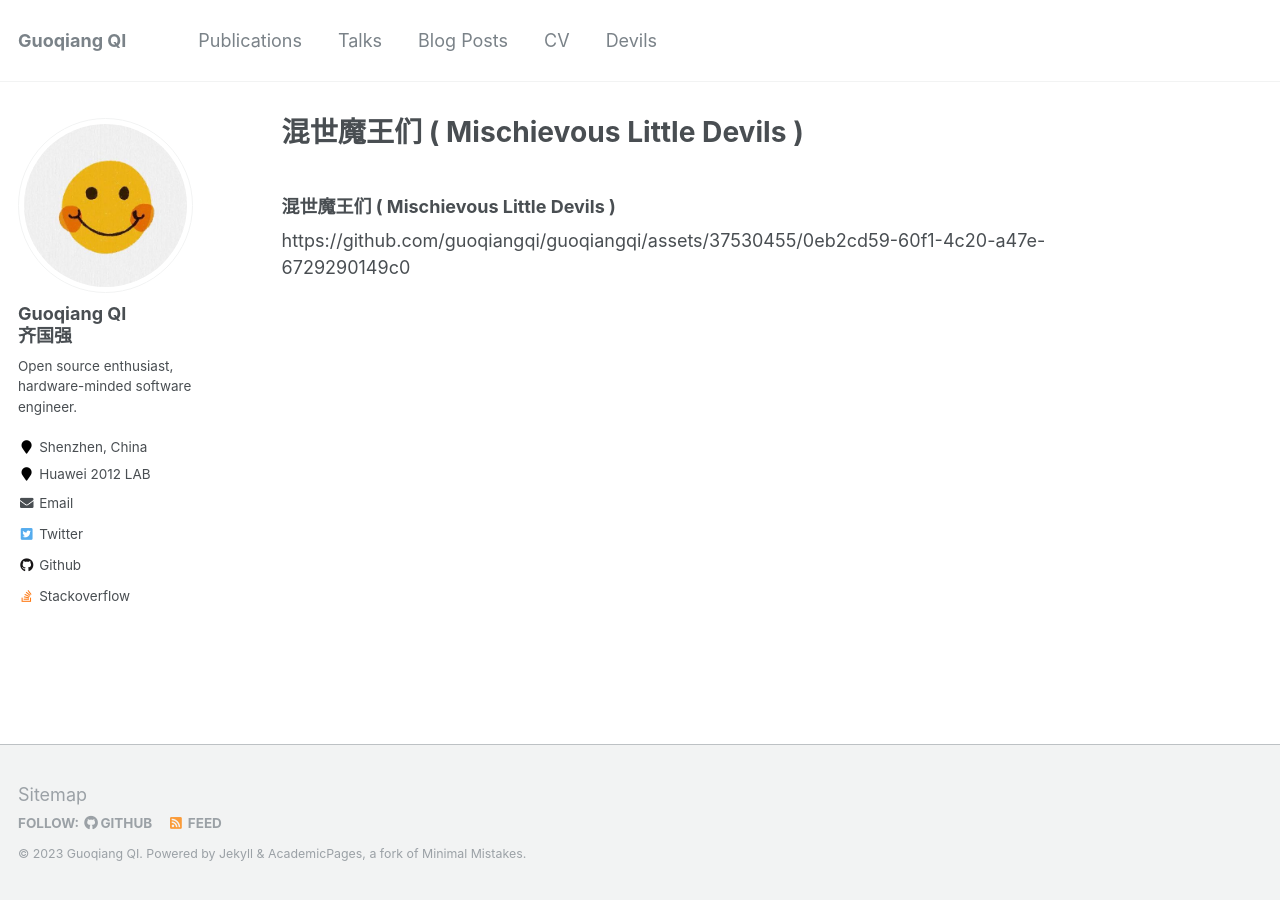
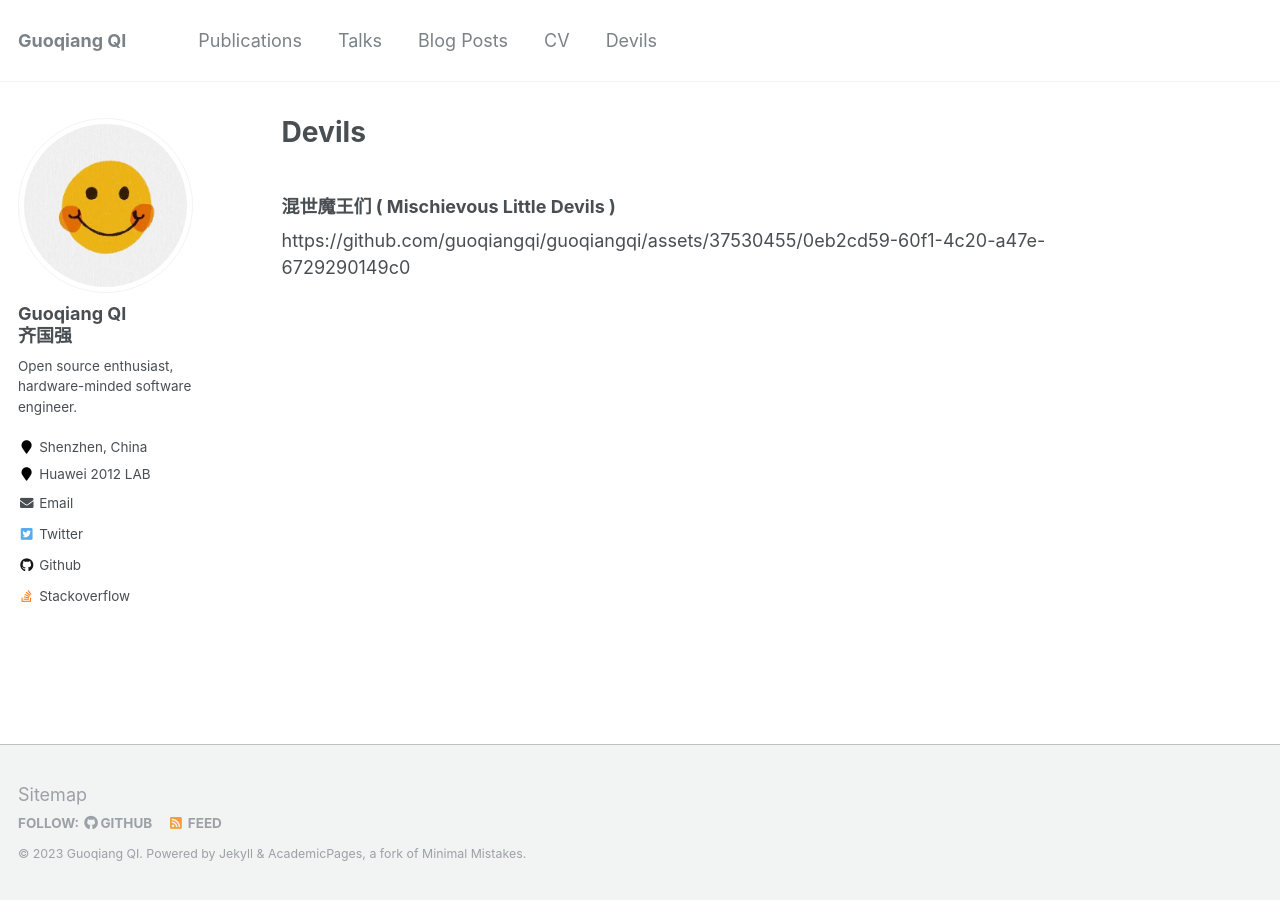
Before and after one commit to guoqiangqi/guoqiangqi.github.io, a Jekyll site: the page built from _pages/devils.md, in a window 1280 px wide. Built offline with Jekyll 4.4.1, drawn with Linux system fonts in a browser that asks for light colours; our own code applies the rules of GitHub Pages for plain Markdown files; part of the change alters nothing that is shown.

```diff
--- a/_pages/devils.md
+++ b/_pages/devils.md
@@ -1,2 +1,11 @@
+---
+permalink: /devils/
+title: "Devils"
+author_profile: true
+redirect_from:
+  - /devils/
+  - /devils.html
+---
+
 ### 混世魔王们 ( Mischievous Little Devils )
 https://github.com/guoqiangqi/guoqiangqi/assets/37530455/0eb2cd59-60f1-4c20-a47e-6729290149c0
```
